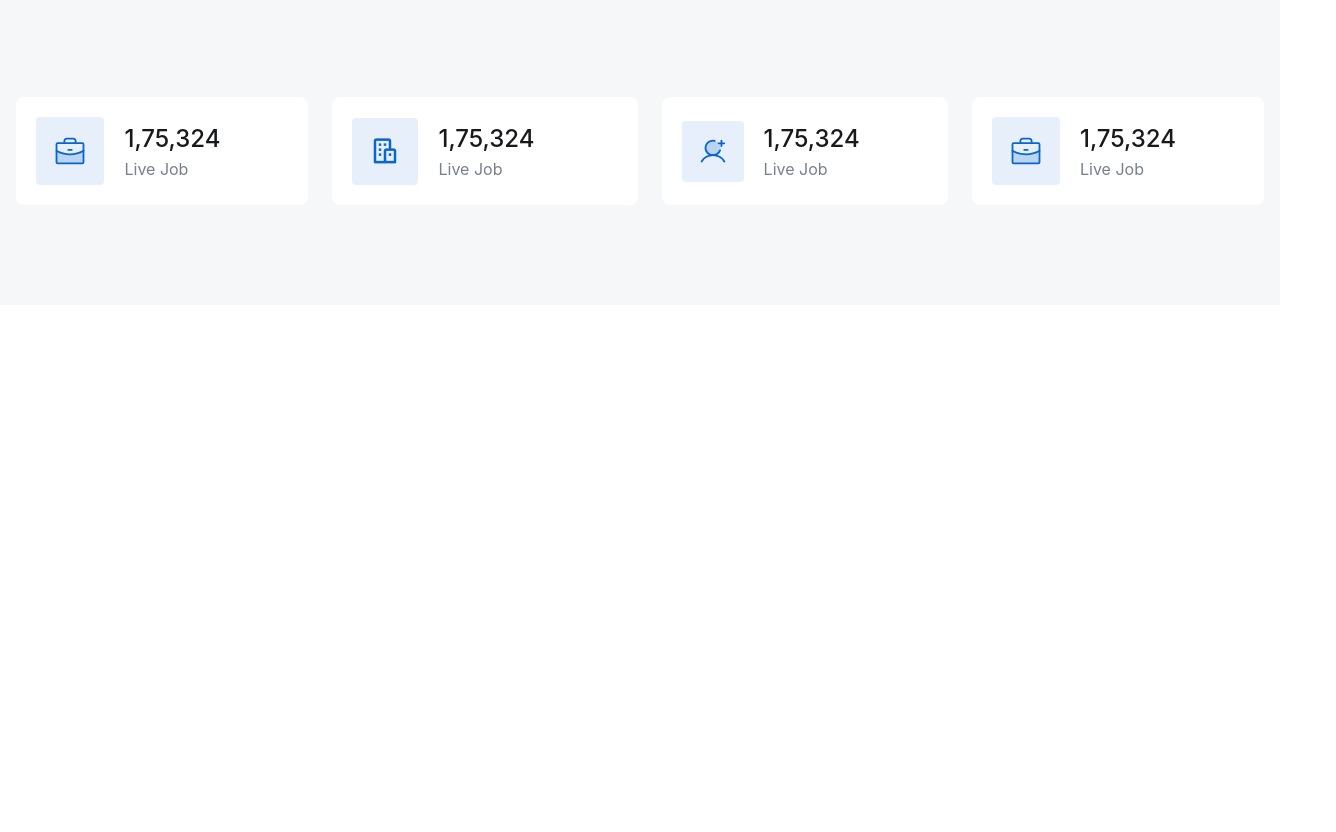
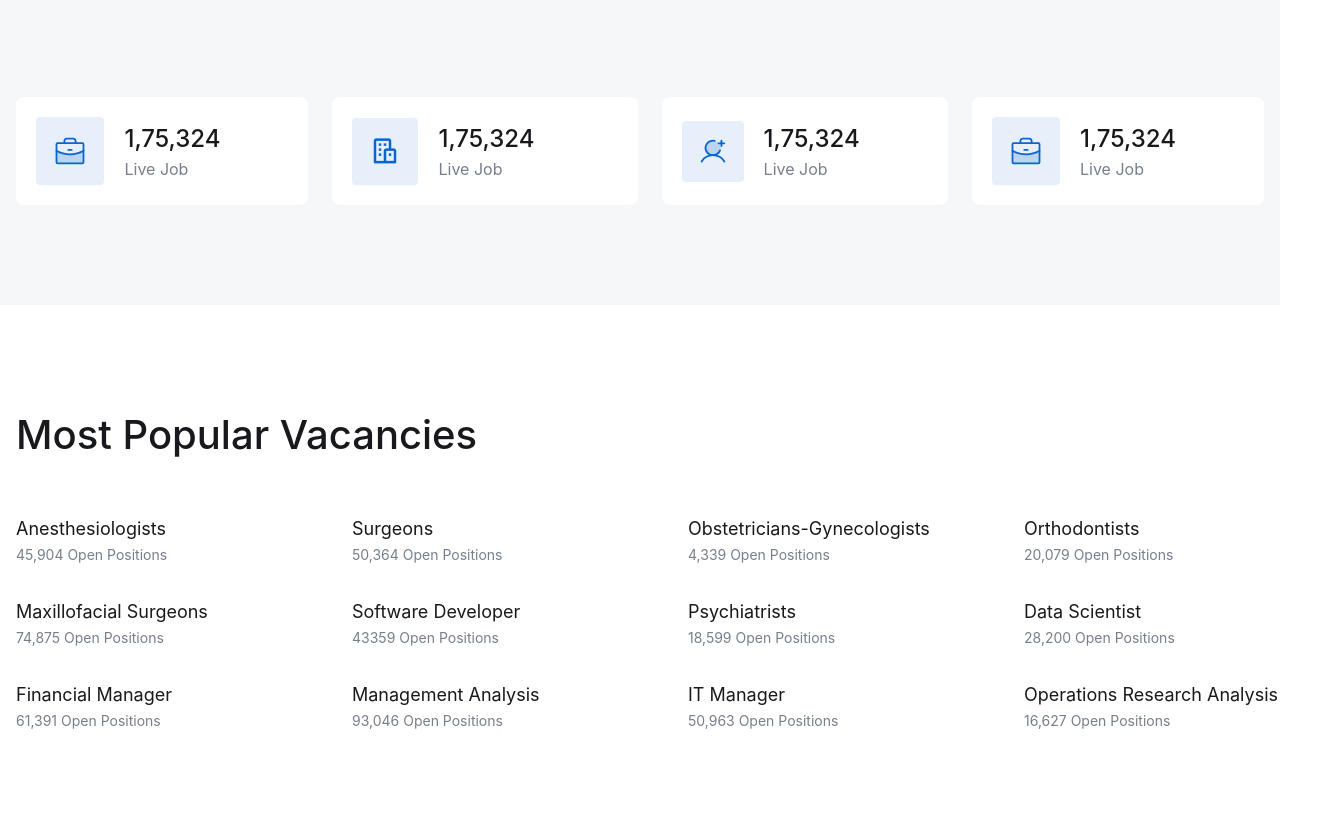
Before and after one commit to pnasiba/edujob.uz, a website: page index.html in a window 1280 px wide. Shown: the part 667-1499 px from the top of the page, 1336 px wide, since content can reach past the window. Before the commit the page ends 972 px from the top, so only its background shows below. Drawn offline with nearby package versions, Linux system fonts and the light colour scheme.

Commit message:
vacancy section done

```diff
--- a/index.html
+++ b/index.html
@@ -198,6 +198,102 @@
             </div>
         </section>
 
+        <section class="vacancy">
+            <div class="container px-4 mx-auto">
+                <div class="py-[100px]">
+                    <h1 class="text-[40px] font-medium mb-[50px] text-[#18191C]">Most Popular Vacancies</h1>
+
+                    <div class="flex gap-[24px]">
+
+                        <div>
+                            <div class="w-[312px] mb-[32px]">
+                                <p
+                                    class="text-[#18191C] text-[18px] hover:text-[#0A65CC] hover:underline cursor-pointer duration-200">
+                                    Anesthesiologists</p>
+                                <span class="text-[#767F8C] text-[14px]">45,904 Open Positions</span>
+                            </div>
+                            <div class="w-[312px] mb-[32px]">
+                                <p
+                                    class="text-[#18191C] text-[18px] hover:text-[#0A65CC] hover:underline cursor-pointer duration-200">
+                                    Maxillofacial Surgeons</p>
+                                <span class="text-[#767F8C] text-[14px]">74,875 Open Positions</span>
+                            </div>
+                            <div class="w-[312px]">
+                                <p
+                                    class="text-[#18191C] text-[18px] hover:text-[#0A65CC] hover:underline cursor-pointer duration-200">
+                                    Financial Manager</p>
+                                <span class="text-[#767F8C] text-[14px]">61,391 Open Positions</span>
+                            </div>
+                        </div>
+
+                        <div>
+                            <div class="w-[312px] mb-[32px]">
+                                <p
+                                    class="text-[#18191C] text-[18px] hover:text-[#0A65CC] hover:underline cursor-pointer duration-200">
+                                    Surgeons</p>
+                                <span class="text-[#767F8C] text-[14px]">50,364 Open Positions</span>
+                            </div>
+                            <div class="w-[312px] mb-[32px]">
+                                <p
+                                    class="text-[#18191C] text-[18px] hover:text-[#0A65CC] hover:underline cursor-pointer duration-200">
+                                    Software Developer</p>
+                                <span class="text-[#767F8C] text-[14px]">43359 Open Positions</span>
+                            </div>
+                            <div class="w-[312px]">
+                                <p
+                                    class="text-[#18191C] text-[18px] hover:text-[#0A65CC] hover:underline cursor-pointer duration-200">
+                                    Management Analysis</p>
+                                <span class="text-[#767F8C] text-[14px]">93,046 Open Positions</span>
+                            </div>
+                        </div>
+
+                        <div>
+                            <div class="w-[312px] mb-[32px]">
+                                <p
+                                    class="text-[#18191C] text-[18px] hover:text-[#0A65CC] hover:underline cursor-pointer duration-200">
+                                    Obstetricians-Gynecologists</p>
+                                <span class="text-[#767F8C] text-[14px]">4,339 Open Positions</span>
+                            </div>
+                            <div class="w-[312px] mb-[32px]">
+                                <p
+                                    class="text-[#18191C] text-[18px] hover:text-[#0A65CC] hover:underline cursor-pointer duration-200">
+                                    Psychiatrists</p>
+                                <span class="text-[#767F8C] text-[14px]">18,599 Open Positions</span>
+                            </div>
+                            <div class="w-[312px]">
+                                <p
+                                    class="text-[#18191C] text-[18px] hover:text-[#0A65CC] hover:underline cursor-pointer duration-200">
+                                    IT Manager</p>
+                                <span class="text-[#767F8C] text-[14px]">50,963 Open Positions</span>
+                            </div>
+                        </div>
+
+                        <div>
+                            <div class="w-[312px] mb-[32px]">
+                                <p
+                                    class="text-[#18191C] text-[18px] hover:text-[#0A65CC] hover:underline cursor-pointer duration-200">
+                                    Orthodontists</p>
+                                <span class="text-[#767F8C] text-[14px]">20,079 Open Positions</span>
+                            </div>
+                            <div class="w-[312px] mb-[32px]">
+                                <p
+                                    class="text-[#18191C] text-[18px] hover:text-[#0A65CC] hover:underline cursor-pointer duration-200">
+                                    Data Scientist</p>
+                                <span class="text-[#767F8C] text-[14px]">28,200 Open Positions</span>
+                            </div>
+                            <div class="w-[312px]">
+                                <p
+                                    class="text-[#18191C] text-[18px] hover:text-[#0A65CC] hover:underline cursor-pointer duration-200">
+                                    Operations Research Analysis</p>
+                                <span class="text-[#767F8C] text-[14px]">16,627 Open Positions</span>
+                            </div>
+                        </div>
+
+                    </div>
+                </div>
+            </div>
+        </section>
+
 
     </main>
 </body>
```
